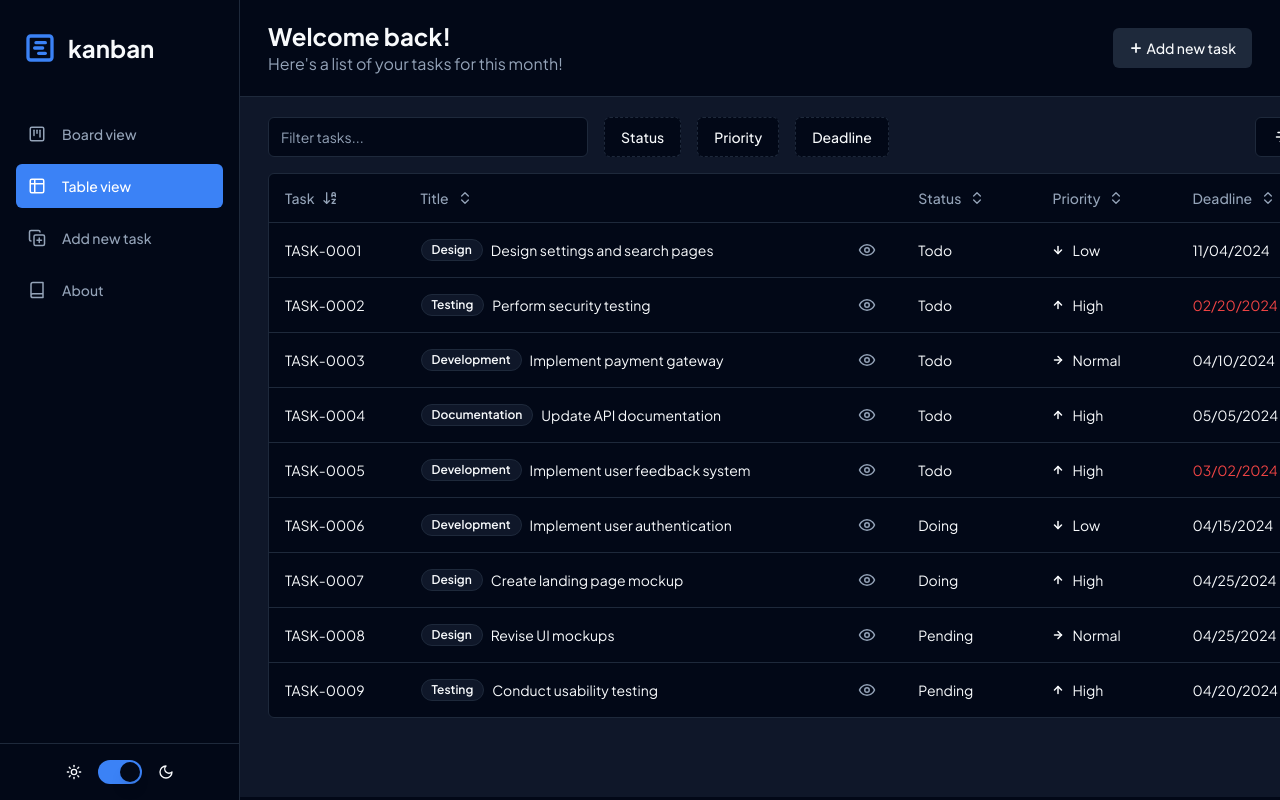
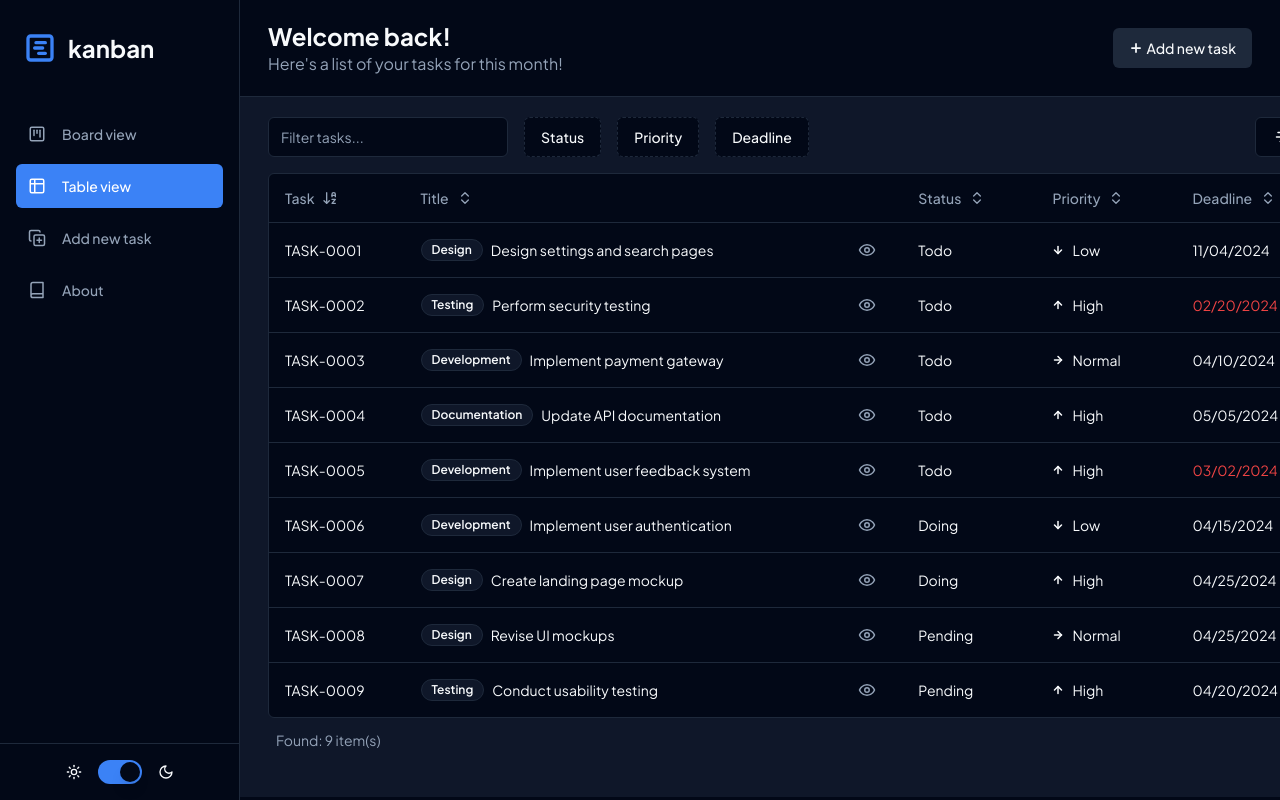
Before and after one commit to kimhuy011199/react-kanban, a React (Vite) app: page / in a window 1280 px wide. Both pictures are taken after a click on the item "Table view". Built offline with nearby package versions, Linux system fonts and the light colour scheme.

Commit message:
Show number of filtering items

```diff
--- a/src/components/Table.tsx
+++ b/src/components/Table.tsx
@@ -54,7 +54,7 @@ const TableView = () => {
 
   return (
     <>
-      <div className="min-w-[1080px] max-w-screen-2xl flex justify-between items-center pb-4">
+      <div className="min-w-[1080px] max-w-screen-2xl flex justify-between items-center pb-4 gap-10">
         <TableFilter table={table} />
         <TableViewOptions table={table} />
       </div>
@@ -106,6 +106,9 @@ const TableView = () => {
           </TableBody>
         </Table>
       </div>
+      <div className="mt-3 ml-2 text-muted-foreground text-sm">
+        Found: {table.getFilteredRowModel().rows.length} item(s)
+      </div>
     </>
   );
 };
--- a/src/components/TableFilter.tsx
+++ b/src/components/TableFilter.tsx
@@ -24,7 +24,7 @@ const TableFilter = ({ table }: DataTableToolbarProps<any>) => {
         onChange={(event) =>
           table.getColumn('title')?.setFilterValue(event.target.value)
         }
-        className="w-80"
+        className="w-60"
       />
       {table.getColumn('status') && (
         <TableFactedFilter
```
